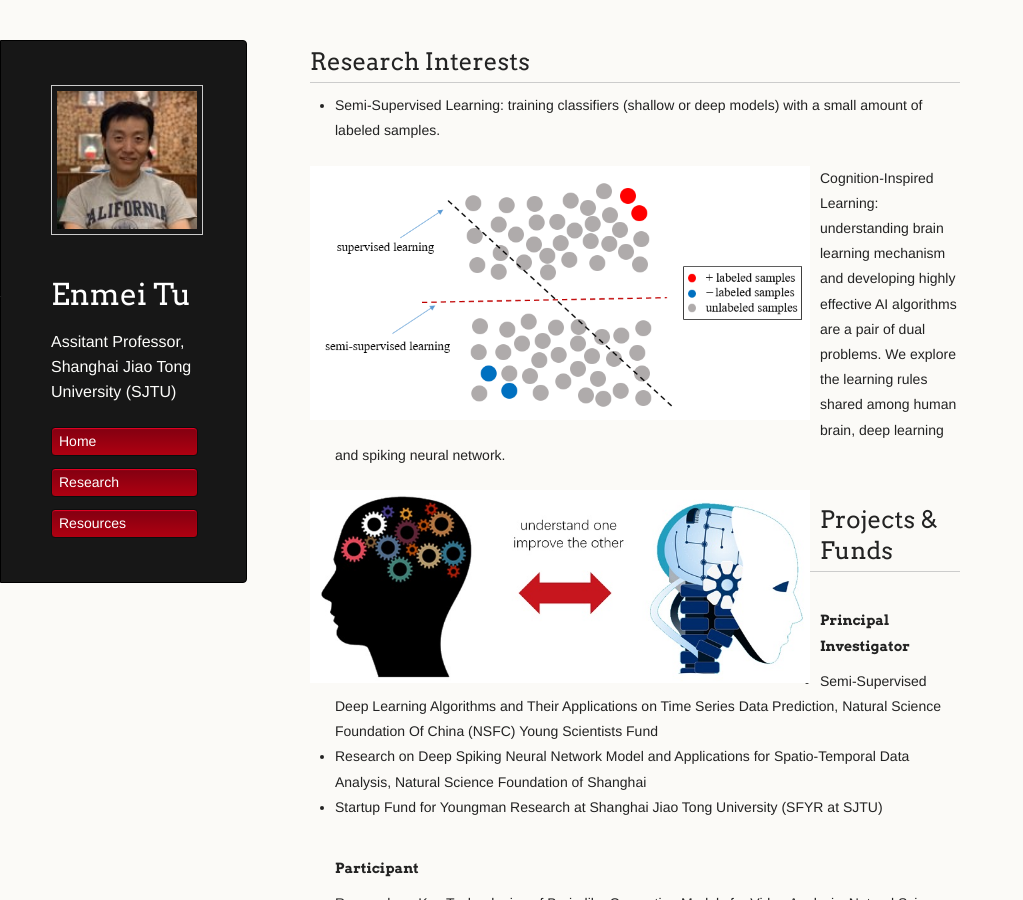
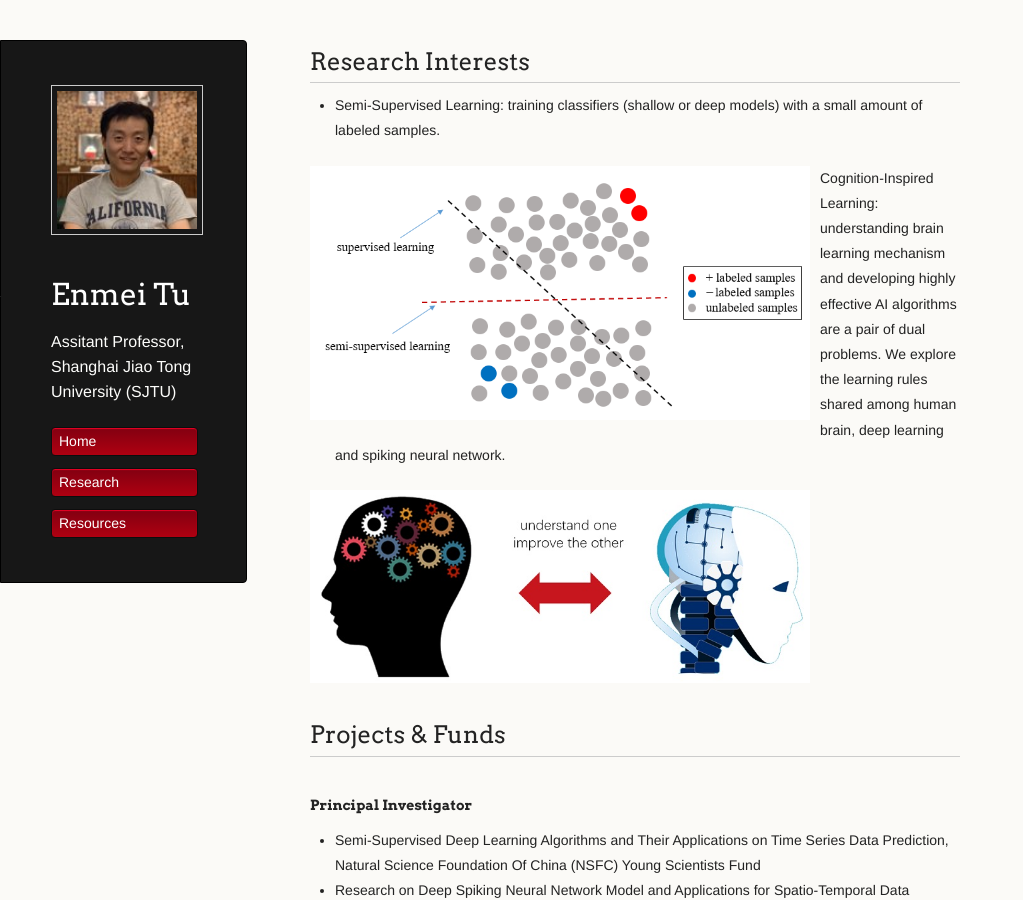
Before and after one commit to hellotem/enmeitu.github.io, a Jekyll site: the page built from research/index.md, in a window 1280 px wide and 900 px high. Shown: the whole window, without its empty margins (0-1023 px from the left). Built offline with Jekyll 4.4.1, drawn with Linux system fonts in a browser that asks for light colours; our own code applies the rules of GitHub Pages for plain Markdown files.

Commit message:
Update index.md

```diff
--- a/research/index.md
+++ b/research/index.md
@@ -6,7 +6,7 @@
 
 * Cognition-Inspired Learning: understanding brain learning mechanism and developing highly effective AI algorithms are a pair of dual problems. We explore the learning rules shared among human brain, deep learning and spiking neural network.
 
-<img src="BIAI2.jpg" alt="Markdown Monster icon" width="500" style="float: left; margin-right: 10px;" />
+<img src="BIAI2.jpg" alt="Markdown Monster icon" width="500"/>
 
 ## Projects & Funds
 #### Principal Investigator
```
